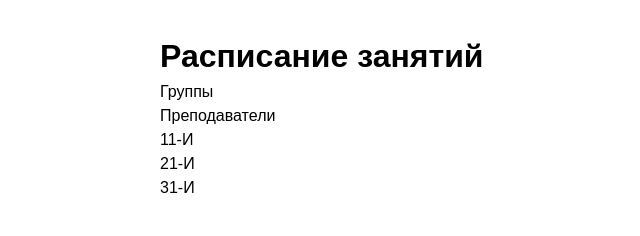
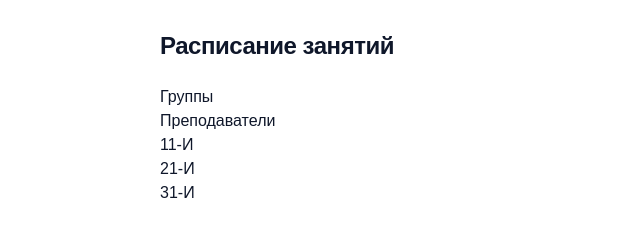
Before and after one commit to HolodokGit/schedule-module-v1, a plain HTML site: page src/schedule.html in a window 1280 px wide. Shown: the whole page, without its empty margins (24-664 px from the left). Drawn offline with Linux system fonts and the light colour scheme; a web font is replaced by a local one.

Commit message:
style: add base styles for sched-root

```diff
--- a/src/css/schedule.css
+++ b/src/css/schedule.css
@@ -38,8 +38,20 @@
     font-family: var(--sched-font-family);
     font-size: var(--sched-font-size-base);
     line-height: var(--sched-line-height);
-    color: var(--sched-color-text);
+    color: var(--sched-text);
     background-color: var(--sched-color-bg);
 
     color-scheme: light;
 }
+
+.sched-header {
+    margin-bottom: var(--sched-space-lg);
+}
+
+.sched-title {
+    font-size: var(--sched-font-size-xl);
+    font-weight: var(--sched-font-weight-bold);
+    line-height: 1.2;
+    color: var(--sched-text);
+    letter-spacing: -0.02em;
+}
```
